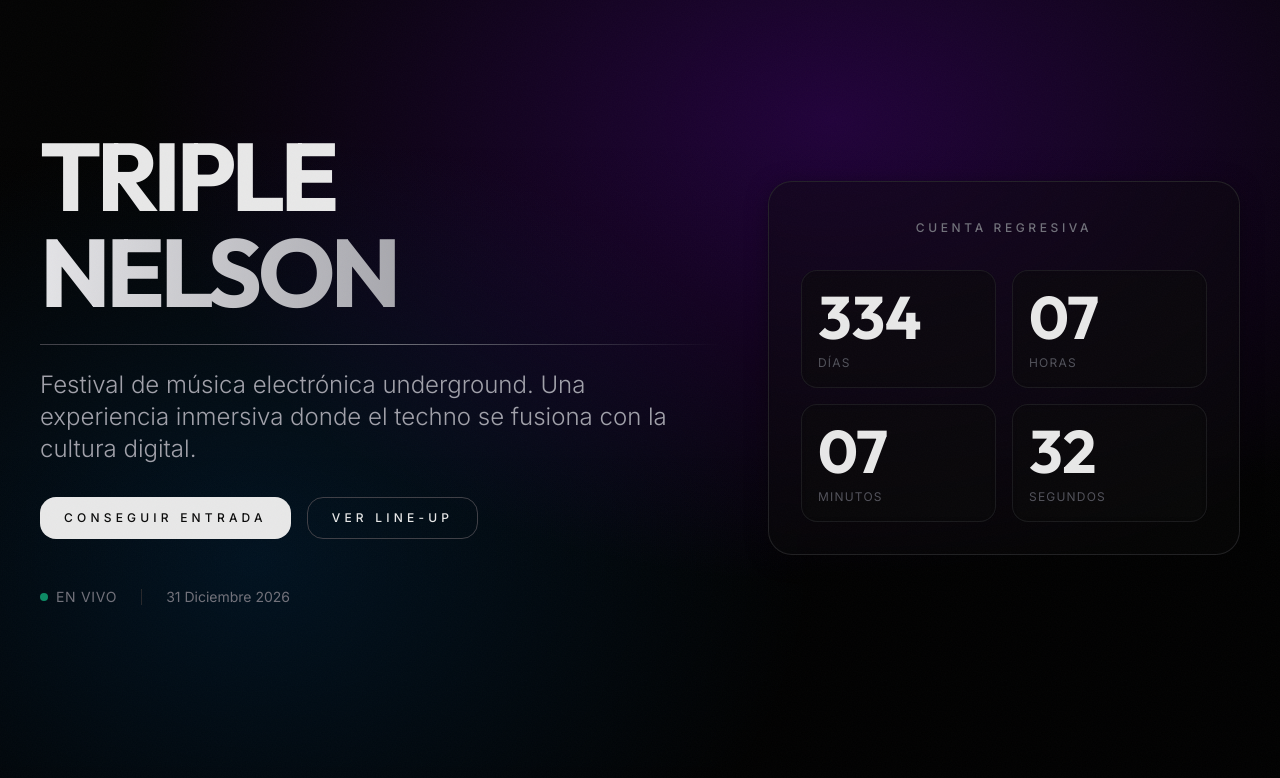
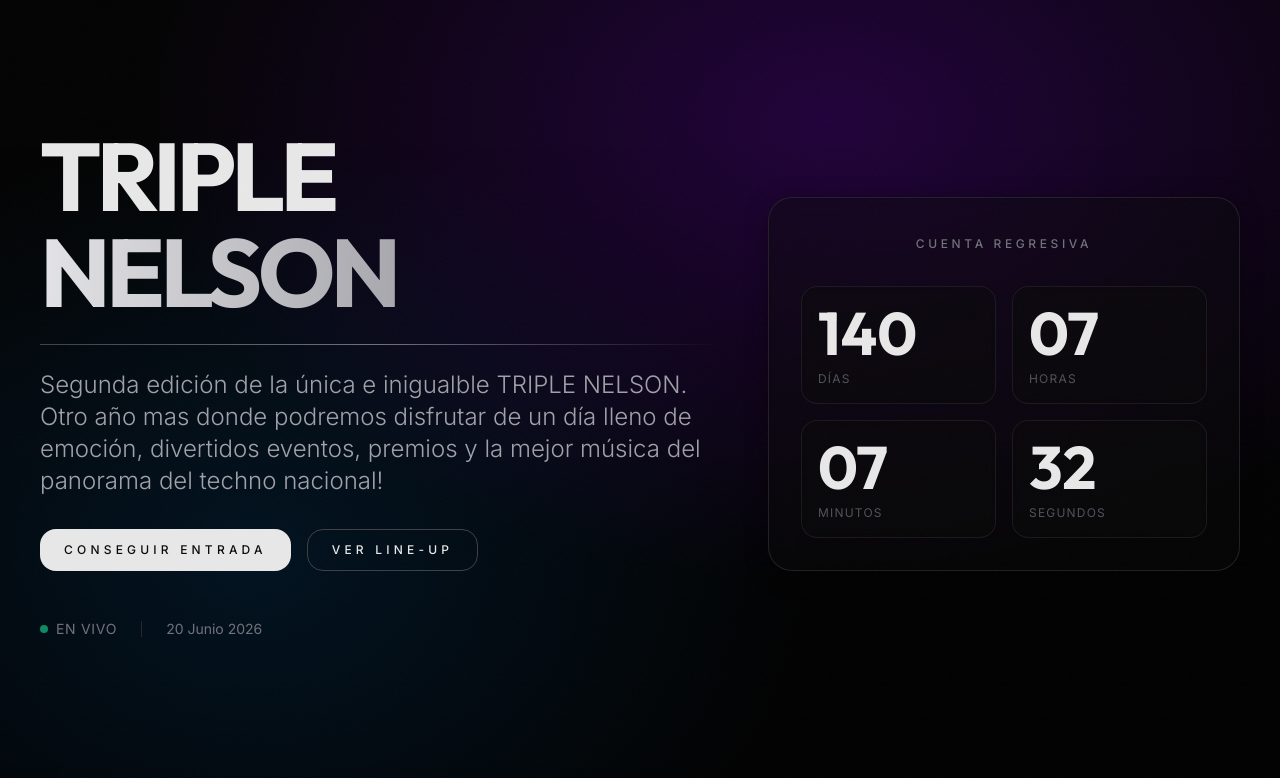
Before and after one commit to jlopez0/triplenelson, a Next.js app: page / in a window 1280 px wide. Shown: the top 778 px of the page. Built offline with nearby package versions, Linux system fonts and the light colour scheme.

Commit message:
Cambiamos textos y fecha

```diff
--- a/src/app/page.tsx
+++ b/src/app/page.tsx
@@ -11,7 +11,7 @@ export default function HomePage() {
   });
 
   useEffect(() => {
-    const targetDate = new Date('2026-12-31T23:59:59').getTime();
+    const targetDate = new Date('2026-06-20T23:59:59').getTime();
 
     const interval = setInterval(() => {
       const now = new Date().getTime();
@@ -50,7 +50,7 @@ export default function HomePage() {
               <div className="h-px bg-gradient-to-r from-zinc-700 via-zinc-500 to-transparent" />
 
               <p className="text-xl md:text-2xl text-zinc-400 font-light max-w-2xl leading-relaxed">
-                Festival de música electrónica underground. Una experiencia inmersiva donde el techno se fusiona con la cultura digital.
+                Segunda edición de la única e inigualble TRIPLE NELSON. Otro año mas donde podremos disfrutar de un día lleno de emoción, divertidos eventos, premios y la mejor música del panorama del techno nacional!
               </p>
             </div>
 
@@ -69,7 +69,7 @@ export default function HomePage() {
                 <span className="text-sm text-zinc-500 uppercase tracking-wider">En Vivo</span>
               </div>
               <div className="h-4 w-px bg-zinc-800" />
-              <span className="text-sm text-zinc-500">31 Diciembre 2026</span>
+              <span className="text-sm text-zinc-500">20 Junio 2026</span>
             </div>
           </div>
 
```
